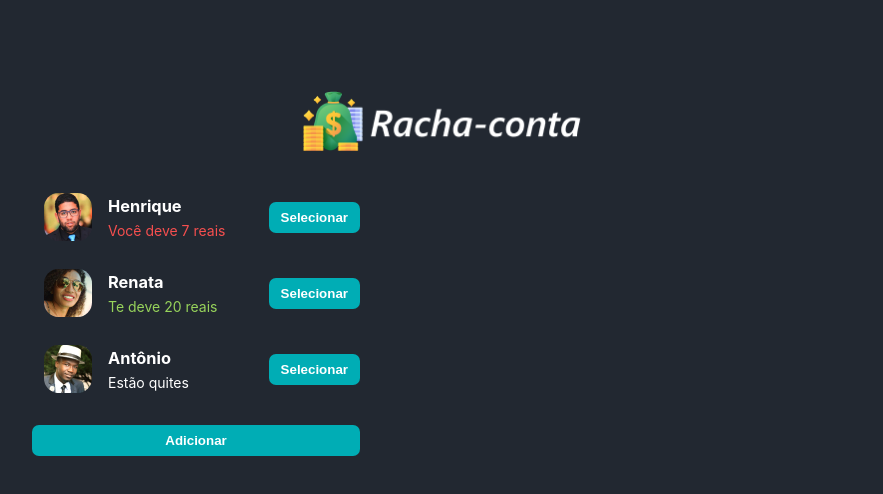
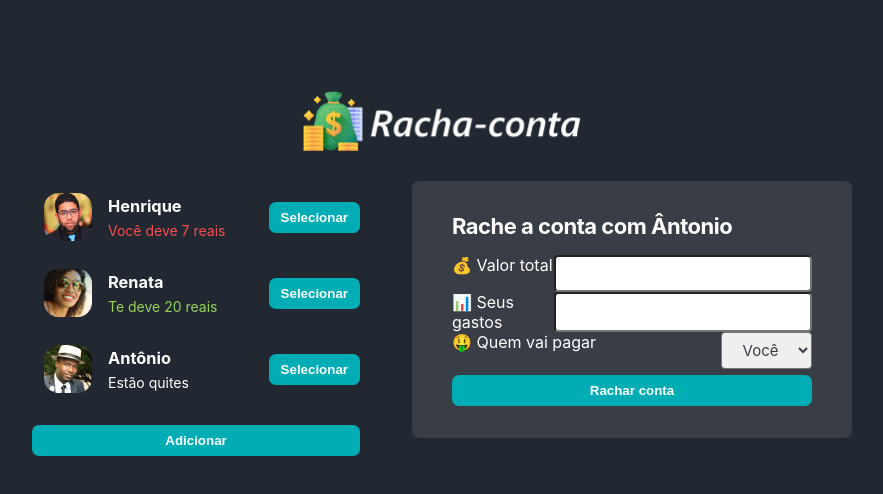
Before and after one commit to MatheusZamo/Racha-Conta, a React (Vite) app: page / in a window 1280 px wide. Shown: the top 494 px of the page, without its empty margins (198-1081 px from the left). Built offline with nearby package versions, Linux system fonts and the light colour scheme.

Commit message:
form to add new operation created

```diff
--- a/src/app.jsx
+++ b/src/app.jsx
@@ -28,6 +28,26 @@ const App = () => {
           </ul>
           <button className="button">Adicionar</button>
         </div>
+        <form className="form-add-friend form-split-bill">
+          <h2>Rache a conta com Ântonio</h2>
+          <label>
+            💰 Valor total
+            <input type="text" />
+          </label>
+          <label>
+            📊 Seus gastos
+            <input type="text" />
+          </label>
+          <label>
+            🤑 Quem vai pagar
+            <select>
+              <option value="">Você</option>
+              <option value="">Ântonio</option>
+            </select>
+          </label>
+
+          <button className="button">Rachar conta</button>
+        </form>
       </div>
     </>
   )
--- a/src/index.css
+++ b/src/index.css
@@ -6,7 +6,8 @@
 
 html {
   font-size: 62.5%;
-    font-family: -apple-system, BlinkMacSystemFont, "Segoe UI", Roboto, Oxygen, Ubuntu, Cantarell, "Open Sans", "Helvetica Neue", sans-serif;
+  font-family: -apple-system, BlinkMacSystemFont, "Segoe UI", Roboto, Oxygen,
+    Ubuntu, Cantarell, "Open Sans", "Helvetica Neue", sans-serif;
   background-color: #222831;
 }
 
@@ -37,7 +38,7 @@
 }
 
 .button {
-    background-color: #00ADB5;
+  background-color: #00adb5;
   color: #fff;
   padding: 0.8rem 1.2rem;
   border: none;
@@ -48,7 +49,7 @@
 }
 
 .button-close {
-    background-color: #F64F4F;
+  background-color: #f64f4f;
 }
 
 .sidebar {
@@ -77,7 +78,7 @@
 
 .selected,
 .sidebar li:hover {
-    background-color: #393E46;
+  background-color: #393e46;
 }
 
 .sidebar li img {
@@ -101,7 +102,7 @@
   grid-column: 3;
 }
 
-  .sidebar>.button {
+.sidebar > .button {
   float: right;
   margin-right: 1.2rem;
 }
@@ -110,7 +111,7 @@
   font-size: 1.6rem;
   display: flex;
   flex-direction: column;
-    background-color: #393E46;
+  background-color: #393e46;
   border-radius: 7px;
 }
 
@@ -140,7 +141,7 @@
 
 form input,
 form select {
-    color: #393E46;
+  color: #393e46;
 }
 
 input,
@@ -170,13 +171,13 @@
 }
 
 .red-debit {
-    color: #F64F4F;
+  color: #f64f4f;
 }
 
 .green-credit {
-    color: #97D35B;
+  color: #97d35b;
 }
 
 .white-neutral {
-    color: #FFF;
+  color: #fff;
 }
```
Lines whose indentation alone changed are shown as unchanged.
